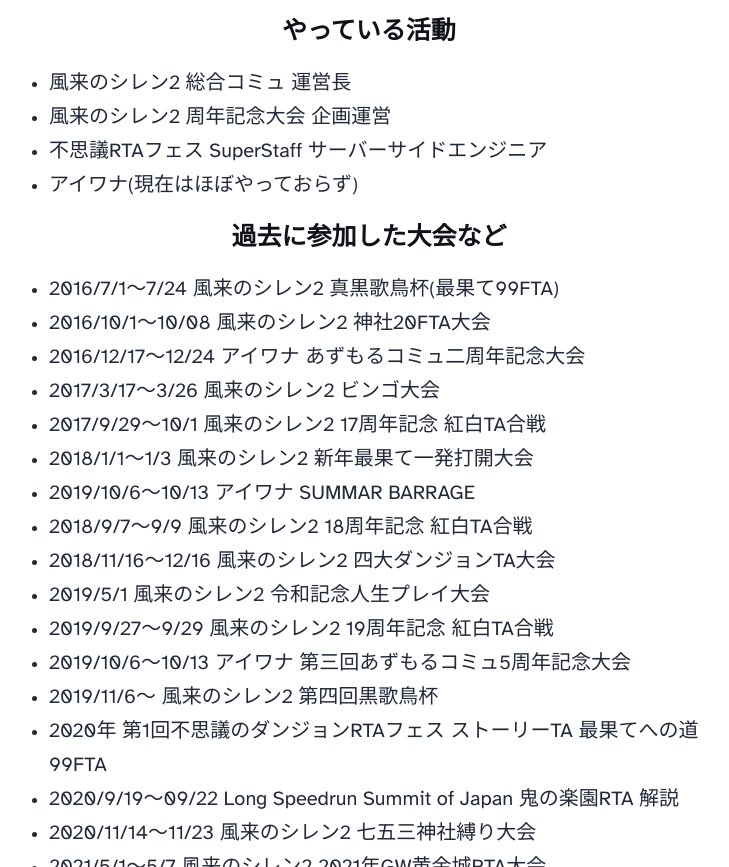
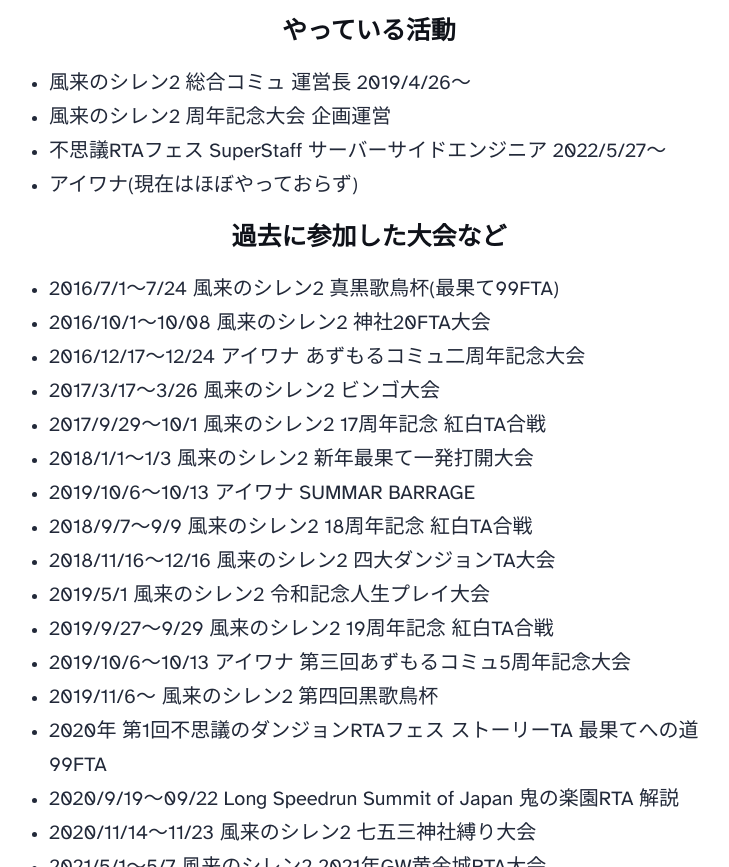
Before and after one commit to riwn/r-shiren2-blog, an Astro site: page /about in a window 1280 px wide. Shown: the part 1233-2100 px from the top of the page, without its empty margins (271-1000 px from the left). Built offline with nearby package versions, Linux system fonts and the light colour scheme; Astro itself is replaced by a stand-in of ours.

Commit message:
add about date

```diff
--- a/src/pages/about.astro
+++ b/src/pages/about.astro
@@ -32,9 +32,9 @@
 	</ul>
 	<h5 class="text-center">やっている活動</h5>
 	<ul>
-		<li>風来のシレン2 総合コミュ 運営長</li>
+		<li>風来のシレン2 総合コミュ 運営長 2019/4/26～</li>
 		<li>風来のシレン2 周年記念大会 企画運営</li>
-		<li>不思議RTAフェス SuperStaff サーバーサイドエンジニア</li>
+		<li>不思議RTAフェス SuperStaff サーバーサイドエンジニア 2022/5/27～</li>
 		<li>アイワナ(現在はほぼやっておらず)</li>
 	</ul>
 	<h5 class="text-center">過去に参加した大会など</h5>
```
